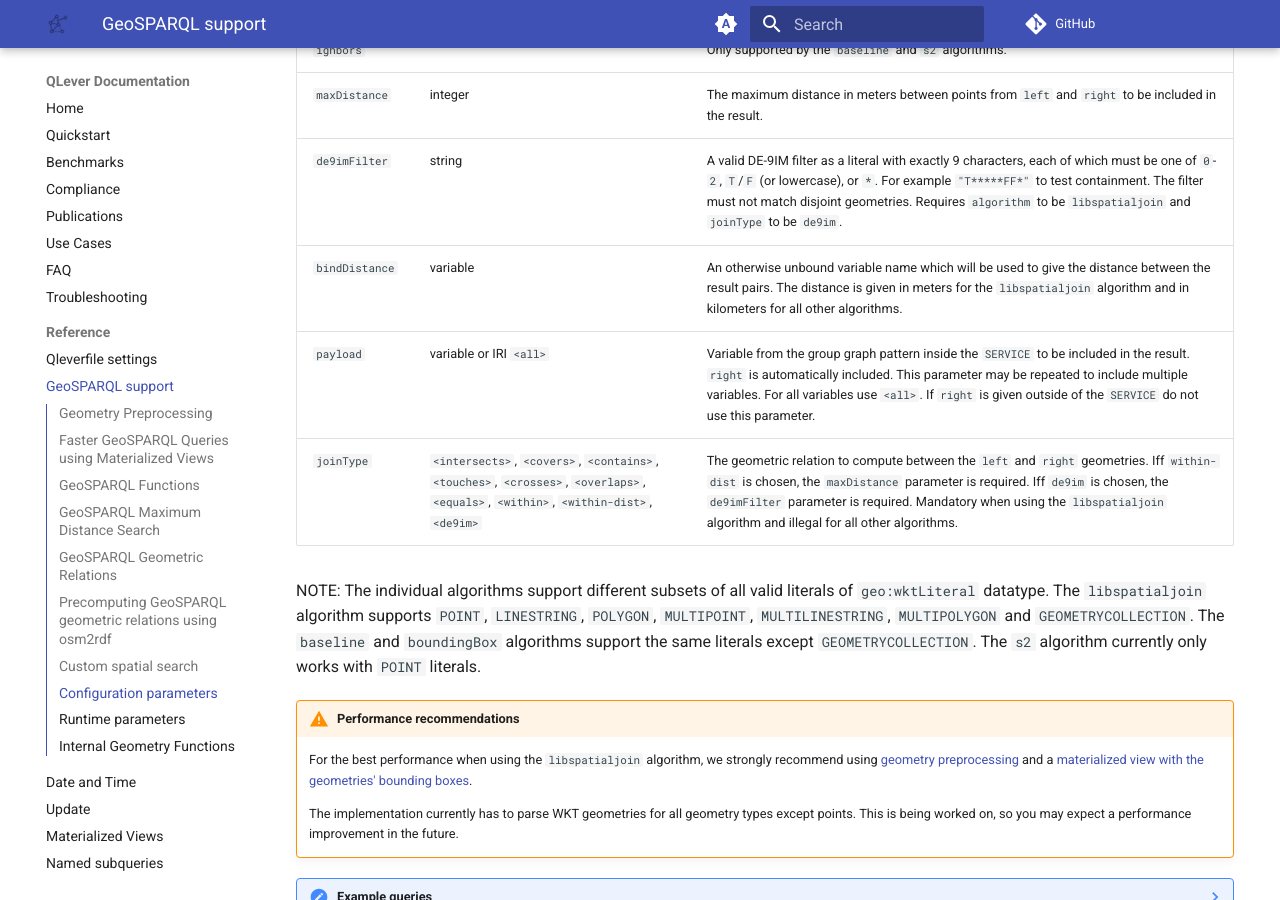
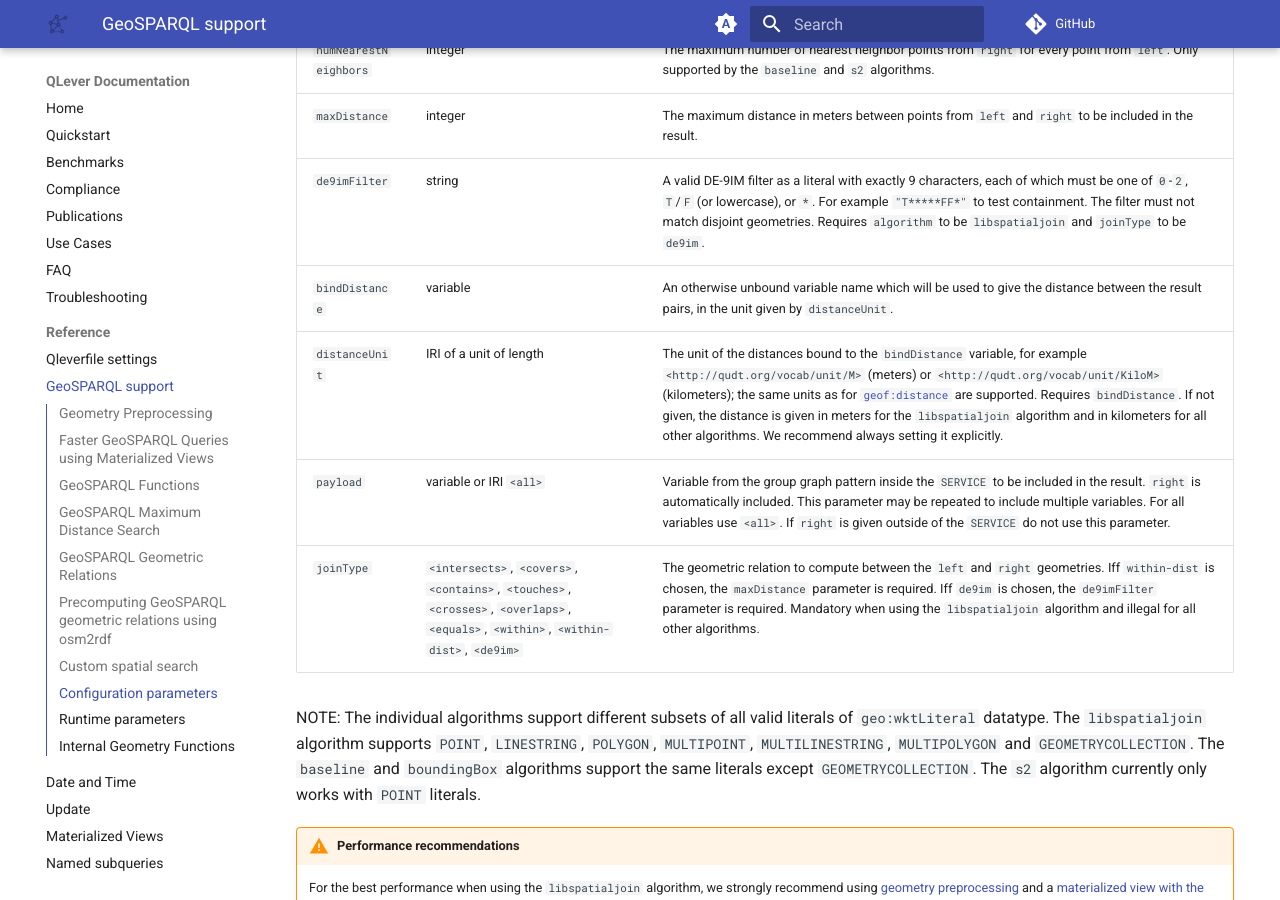
Before and after one commit to qlever-dev/qlever-docs, an MkDocs documentation site: the page built from docs/geosparql.md, in a window 1280 px wide and 900 px high, scrolled down 6267 px. Built offline with MkDocs 1.6.1 and Material for MkDocs 9.7.7, drawn with Linux system fonts in a browser that asks for light colours; plug-ins that fetch from the network failed and are left out; comment, search, counter and statistics services are not loaded; the version menu is left out.

Commit message:
Document `distanceUnit` in spatial search `SERVICE` (#49)

```diff
--- a/docs/geosparql.md
+++ b/docs/geosparql.md
@@ -468,7 +468,8 @@ The following configuration parameters are provided in the `SERVICE` as triples
 | `numNearestNeighbors` | integer | The maximum number of nearest neighbor points from `right` for every point from `left`. Only supported by the `baseline` and `s2` algorithms. |
 | `maxDistance` | integer | The maximum distance in meters between points from `left` and `right` to be included in the result. |
 | `de9imFilter` | string | A valid DE-9IM filter as a literal with exactly 9 characters, each of which must be one of `0`-`2`, `T`/`F` (or lowercase), or `*`. For example `"T*****FF*"` to test containment. The filter must not match disjoint geometries. Requires `algorithm` to be `libspatialjoin` and `joinType` to be `de9im`. |
-| `bindDistance` | variable | An otherwise unbound variable name which will be used to give the distance between the result pairs. The distance is given in meters for the `libspatialjoin` algorithm and in kilometers for all other algorithms. |
+| `bindDistance` | variable | An otherwise unbound variable name which will be used to give the distance between the result pairs, in the unit given by `distanceUnit`. |
+| `distanceUnit` | IRI of a unit of length | The unit of the distances bound to the `bindDistance` variable, for example `<http://qudt.org/vocab/unit/M>` (meters) or `<http://qudt.org/vocab/unit/KiloM>` (kilometers); the same units as for [`geof:distance`](#geof-distance) are supported. Requires `bindDistance`. If not given, the distance is given in meters for the `libspatialjoin` algorithm and in kilometers for all other algorithms. We recommend always setting it explicitly. |
 | `payload` | variable or IRI `<all>` | Variable from the group graph pattern inside the `SERVICE` to be included in the result. `right` is automatically included. This parameter may be repeated to include multiple variables. For all variables use `<all>`. If `right` is given outside of the `SERVICE` do not use this parameter. |
 | `joinType` | `<intersects>`, `<covers>`, `<contains>`, `<touches>`, `<crosses>`, `<overlaps>`, `<equals>`, `<within>`, `<within-dist>`, `<de9im>` | The geometric relation to compute between the `left` and `right` geometries. Iff `within-dist` is chosen, the `maxDistance` parameter is required. Iff `de9im` is chosen, the `de9imFilter` parameter is required. Mandatory when using the `libspatialjoin` algorithm and illegal for all other algorithms.  |
 
```
